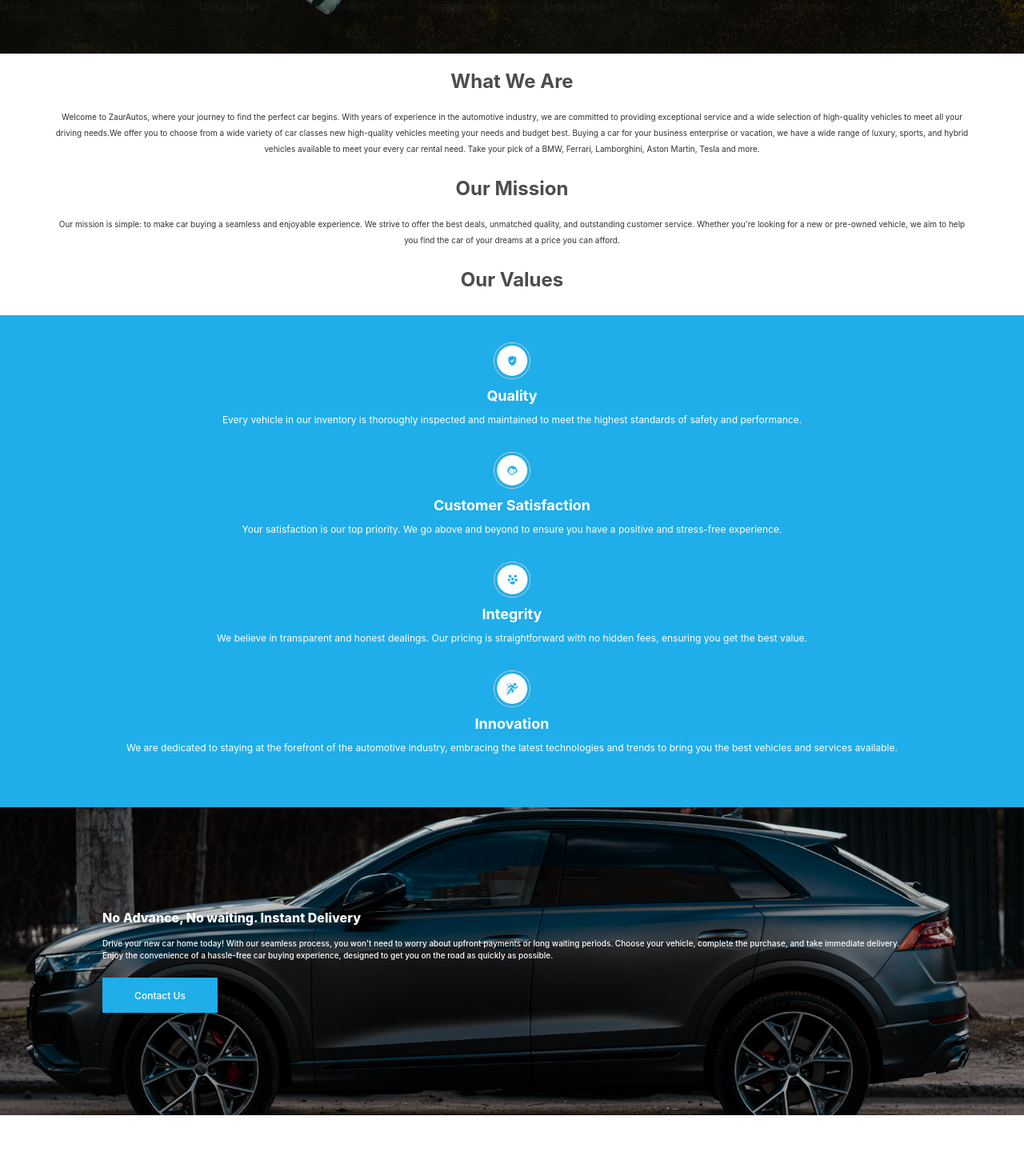
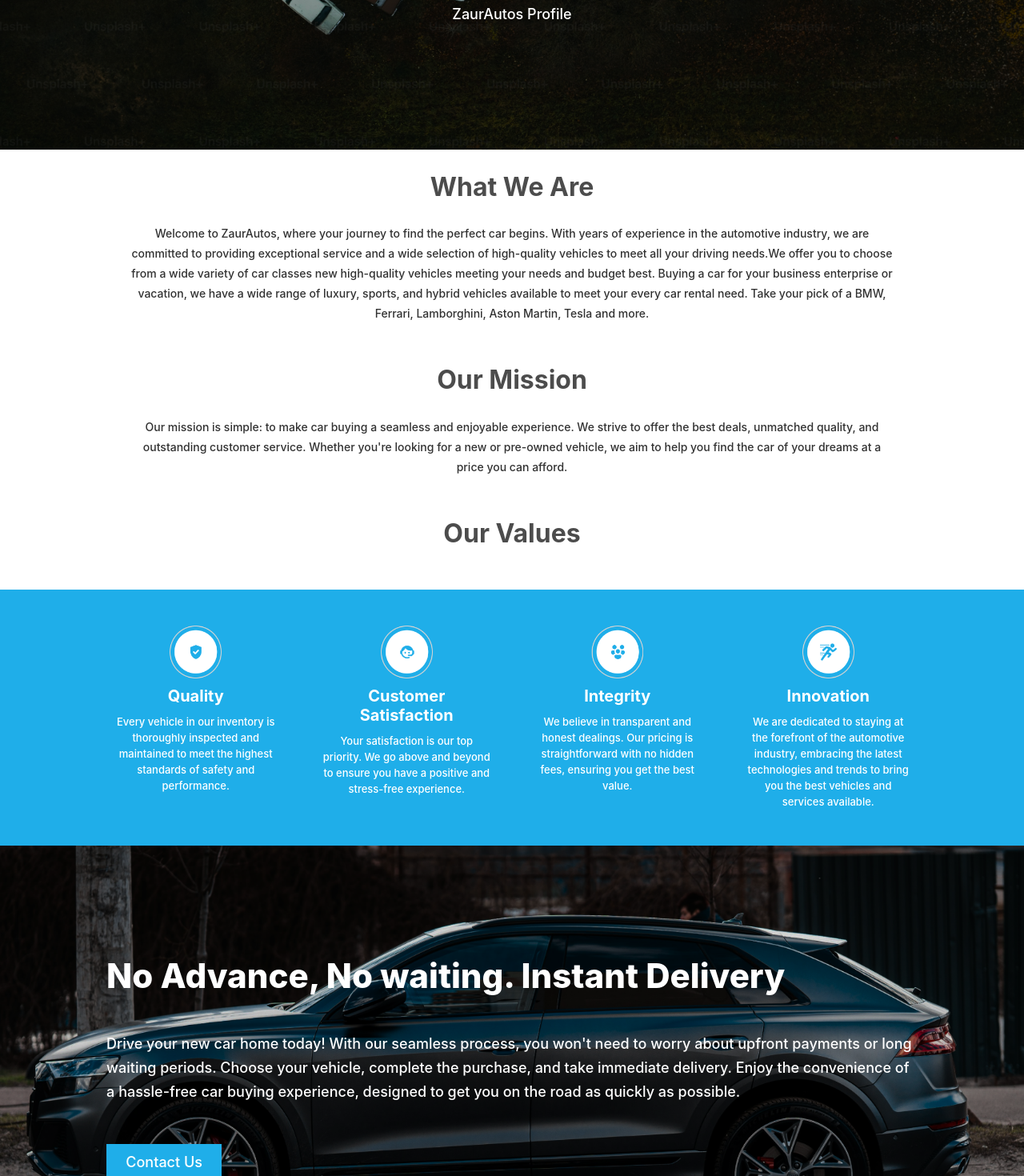
Before and after one commit to elpah/autosnl, a React (Create React App) app in the folder frontend/: page /about in a window 1280 px wide. Shown: the part 320-1790 px from the top of the page at 80% size. Before the commit the page ends 1714 px from the top, so only its background shows below. Built offline with nearby package versions, Linux system fonts and the light colour scheme.

Commit message:
about page complete

```diff
--- a/frontend/src/components/about-values/value.module.scss
+++ b/frontend/src/components/about-values/value.module.scss
@@ -25,5 +25,32 @@
     font-style: normal;
     font-weight: 400;
     line-height: 20px;
+    max-width: 600px;
+    margin: auto;
   }
 }
+
+@media (min-width: 768px) {
+  .container {
+    padding: 5%;
+    margin-bottom: 0;
+    .image_container {
+      .image {
+        width: 65.4px;
+        height: 65.4px;
+      }
+    }
+  }
+}
+
+@media (min-width: 1024px) {
+  .container {
+    .head {
+      font-size: 20px;
+    }
+    .para {
+      font-size: 13px;
+      font-weight: 500;
+    }
+  }
+}
--- a/frontend/src/pages/about/About.tsx
+++ b/frontend/src/pages/about/About.tsx
@@ -1,15 +1,17 @@
 import React from "react";
+import { useNavigate } from "react-router-dom";
+
+import { Value } from "../../components/about-values/Value";
+import custumersatisfaction from "../../assets/images/about_images/custumersatisfaction.png";
+import integrity from "../../assets/images/about_images/integrity.png";
+import innovation from "../../assets/images/about_images/innovation.png";
+import quality from "../../assets/images/about_images/quality.png";
+
 import styles from "./about.module.scss";
-import { Value } from "../../components/about-values/Value";
-import custumersatisfaction from "../../assets/images/about_images/custumersatisfaction.png"
-import integrity from "../../assets/images/about_images/integrity.png"
-import innovation from "../../assets/images/about_images/innovation.png"
-import quality from "../../assets/images/about_images/quality.png"
-
-
-
 
 export const About: React.FC = () => {
+  const navigate = useNavigate();
+
   const values = [
     {
       image: `${quality}`,
@@ -17,19 +19,19 @@ export const About: React.FC = () => {
       text: "Every vehicle in our inventory is thoroughly inspected and maintained to meet the highest standards of safety and performance.",
     },
     {
-      image:`${custumersatisfaction}`,
+      image: `${custumersatisfaction}`,
       title: "Customer Satisfaction",
       text: "Your satisfaction is our top priority. We go above and beyond to ensure you have a positive and stress-free experience.",
     },
     {
-      image:`${integrity}`,
+      image: `${integrity}`,
       title: "Integrity",
       text: "We believe in transparent and honest dealings. Our pricing is straightforward with no hidden fees, ensuring you get the best value.",
     },
     {
       image: `${innovation}`,
       title: "Innovation",
-      text: "We are dedicated to staying at the forefront of the automotive industry, embracing the latest technologies and trends to bring you the best vehicles and services available."
+      text: "We are dedicated to staying at the forefront of the automotive industry, embracing the latest technologies and trends to bring you the best vehicles and services available.",
     },
   ];
 
@@ -68,6 +70,7 @@ export const About: React.FC = () => {
       </div>
       <div className={styles.values}>
         <h2 className={styles.values_header}>Our Values</h2>
+        <div className={styles.values_wrapper}>
         <div className={styles.values_sub_container}>
           {values.map((item, index) => (
             <Value
@@ -79,15 +82,24 @@ export const About: React.FC = () => {
           ))}
         </div>
         </div>
+      </div>
       <div className={styles.testimonial_container}></div>
       <div className={styles.delivery_container}>
+        <div className={styles.delivery_info_wrapper}>
         <div className={styles.delivery_header}>
           No Advance, No waiting. Instant Delivery
         </div>
         <div className={styles.delivery_text}>
-        Drive your new car home today! With our seamless process, you won't need to worry about upfront payments or long waiting periods. Choose your vehicle, complete the purchase, and take immediate delivery. Enjoy the convenience of a hassle-free car buying experience, designed to get you on the road as quickly as possible.
+          Drive your new car home today! With our seamless process, you won't
+          need to worry about upfront payments or long waiting periods. Choose
+          your vehicle, complete the purchase, and take immediate delivery.
+          Enjoy the convenience of a hassle-free car buying experience, designed
+          to get you on the road as quickly as possible.
         </div>
-        <div className={styles.button}>Contact Us</div>
+        <div className={styles.button} onClick={() => navigate("/contact")}>
+          Contact Us
+        </div>
+        </div>
       </div>
     </div>
   );
--- a/frontend/src/pages/about/about.module.scss
+++ b/frontend/src/pages/about/about.module.scss
@@ -57,11 +57,13 @@
       line-height: normal;
       margin-bottom: 30px;
     }
+    .values_wrapper {
+      background: #1faee9;
       .values_sub_container {
-      background: #1faee9;
         display: flex;
         flex-direction: column;
         padding: 34px 27px;
+      }
     }
   }
   .testimonial_container {
@@ -69,13 +71,14 @@
   }
   .delivery_container {
     background-image: url("../../assets/images/about_images/delivery_image.png");
-    background-size: cover;
+    // background-size: cover;
     background-position: center;
     background-repeat: no-repeat;
+    background-size: 100% 100%;
     color: #fff;
     padding: 10%;
     font-style: normal;
-
+    .delivery_info_wrapper {
       .delivery_header {
         font-size: 16px;
         font-weight: 800;
@@ -90,6 +93,7 @@
         margin-bottom: 20px;
       }
       .button {
+        cursor: pointer;
         display: flex;
         width: 144px;
         height: 44px;
@@ -103,9 +107,205 @@
       }
     }
   }
+}
+
+@media (min-width: 600px) {
+  .about_container {
+    .cover {
+      .header {
+        font-size: 28px;
+      }
+      .header_subtext {
+        font-size: 12px;
+      }
+    }
+    .body_container {
+      .body_part {
+        margin-bottom: 30px;
+
+        .body_part_header {
+          font-size: 26px;
+        }
+        .body_part_text {
+          font-size: 12px;
+          line-height: 22px;
+        }
+      }
+    }
+    .values {
+      .values_header {
+        font-size: 26px;
+      }
+      .values_wrapper {
+        .values_sub_container {
+        }
+      }
+    }
+    .testimonial_container {
+      // display: none;
+    }
+    .delivery_container {
+      background-image: url("../../assets/images/about_images/delivery_image.png");
+
+      color: #fff;
+      .delivery_info_wrapper {
+        .delivery_header {
+          font-size: 20px;
+          font-weight: 700;
+        }
+
+        .delivery_text {
+          font-size: 12px;
+          font-weight: 400;
+        }
+        .button {
+          font-weight: 500;
+          font-weight: 500;
+        }
+      }
+    }
+  }
+}
 
 @media (min-width: 768px) {
   .about_container {
-    padding-top: 70px;
+    .cover {
+      height: 249px;
+
+      .header {
+        font-size: 28px;
+      }
+      .header_subtext {
       }
     }
+    .body_container {
+      .body_part {
+        margin-bottom: 30px;
+
+        .body_part_header {
+          font-size: 26px;
+        }
+        .body_part_text {
+          font-size: 12px;
+          line-height: 22px;
+        }
+      }
+    }
+    .values {
+      .values_header {
+        font-size: 26px;
+      }
+      .values_wrapper {
+        .values_sub_container {
+          display: grid;
+          grid-template-columns: repeat(2, 1fr);
+          gap: 20px;
+        }
+      }
+    }
+    .testimonial_container {
+      // display: none;
+    }
+    .delivery_container {
+      background-size: cover;
+      height: 250px;
+      padding: 6%;
+      display: flex;
+      justify-content: center;
+      .delivery_info_wrapper {
+        display: flex;
+        justify-content: center;
+        flex-direction: column;
+        gap: 20px;
+        .delivery_header {
+          font-size: 26px;
+        }
+
+        .delivery_text {
+          font-size: 14px;
+          line-height: 23px;
+          font-weight: 500;
+        }
+        .button {
+          font-size: 15px;
+          font-weight: 500;
+          font-weight: 500;
+        }
+      }
+    }
+  }
+}
+
+@media (min-width: 1024px) {
+  .about_container {
+    .cover {
+      height: 402px;
+
+      .header {
+        font-size: 43px;
+      }
+      .header_subtext {
+        font-size: 18px;
+      }
+    }
+    .body_container {
+      width: 75%;
+      max-width: 1600px;
+      .body_part {
+        margin-bottom: 51px;
+
+        .body_part_header {
+          font-size: 32px;
+        }
+        .body_part_text {
+          font-size: 14px;
+          font-weight: 500;
+          line-height: 25px;
+        }
+      }
+    }
+    .values {
+      .values_header {
+        font-size: 32px;
+        margin-bottom: 51px;
+      }
+      .values_wrapper {
+        .values_sub_container {
+          grid-template-columns: repeat(4, 1fr);
+          gap: 30px;
+          width: 80%;
+          max-width: 1600px;
+          margin: auto;
+        }
+      }
+    }
+    .testimonial_container {
+      // display: none;
+    }
+    .delivery_container {
+      background-image: url("../../assets/images/about_images/delivery_image.png");
+      height: 400px;
+      .delivery_info_wrapper {
+        width: 90%;
+        max-width: 1600px;
+        margin: auto;
+        gap: 30px;
+
+        .delivery_header {
+          font-size: 42px;
+          font-weight: 800;
+        }
+
+        .delivery_text {
+          font-size: 18px;
+          font-weight: 500;
+          line-height: 30px;
+        }
+        .button {
+          font-size: 18px;
+          font-weight: 500;
+        }
+      }
+    }
+  }
+}
```
Lines whose indentation alone changed are shown as unchanged.
